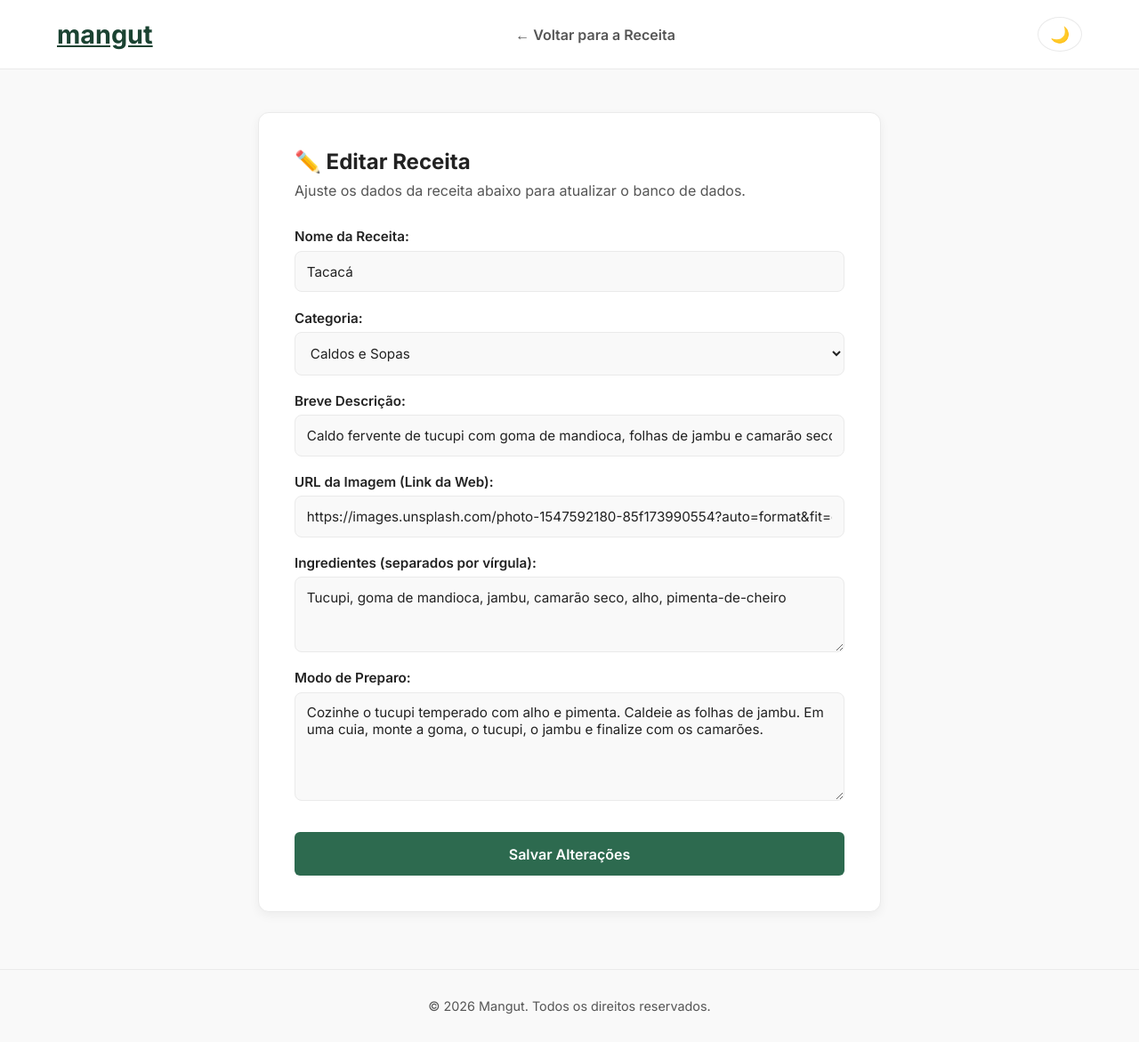
After one commit to NicolasNish/mangut, a Flask app: page /receita/1/editar in a window 1280 px wide. The commit adds this page. Shown: the whole page at 89% size. Run offline with Flask 3, Linux system fonts and the light colour scheme.

Commit message:
adicionando funcionalidade de excluir e editar receita

```diff
--- a/app/routes.py
+++ b/app/routes.py
@@ -4,6 +4,8 @@ from app.models import Receita, AvaliacaoReceita, Categoria
 
 main = Blueprint('main', __name__)
 
+
+# Rota da Página Inicial (Home)
 @main.route('/')
 def index():
     receitas_db = Receita.query.all()
@@ -14,18 +16,19 @@ def index():
             "nome": r.nome,
             "categoria": r.categoria_rel.nome,
             "descricao": r.descricao,
-            # Se não houver imagem cadastrada, usa uma imagem padrão
             "imagem_url": r.imagem_url or "https://images.unsplash.com/photo-1546069901-ba9599a7e63c?w=500"
         })
     return render_template('index.html', receitas=receitas_formatadas)
 
 
+# Formulário de Nova Receita (GET)
 @main.route('/receita/nova', methods=['GET'])
 def formulario_nova_receita():
     categorias = Categoria.query.all()
     return render_template('nova_receita.html', categorias=categorias)
 
 
+# Salvar Nova Receita (POST)
 @main.route('/receita/nova', methods=['POST'])
 def salvar_nova_receita():
     nome = request.form.get('nome')
@@ -33,7 +36,7 @@ def salvar_nova_receita():
     descricao = request.form.get('descricao')
     lista_ingredientes = request.form.get('lista_ingredientes')
     modo_preparo = request.form.get('modo_preparo')
-    imagem_url = request.form.get('imagem_url') # Captura a URL digitada no formulário
+    imagem_url = request.form.get('imagem_url')
 
     if nome and categoria_id and lista_ingredientes and modo_preparo:
         nova_receita = Receita(
@@ -41,7 +44,7 @@ def salvar_nova_receita():
             descricao=descricao,
             lista_ingredientes=lista_ingredientes,
             modo_preparo=modo_preparo,
-            imagem_url=imagem_url, # Salva o link da imagem no SQLite
+            imagem_url=imagem_url,
             categoria_idcategoria=int(categoria_id),
             gastronomos_idgastronomos=1
         )
@@ -53,6 +56,7 @@ def salvar_nova_receita():
     return redirect(url_for('main.formulario_nova_receita'))
 
 
+# Visualizar Detalhes da Receita
 @main.route('/receita/<int:id>')
 def detalhe_receita(id):
     receita = Receita.query.get_or_404(id)
@@ -71,6 +75,43 @@ def detalhe_receita(id):
     return render_template('receita.html', receita=dados_receita, ingredientes=ingredientes, avaliacoes=avaliacoes)
 
 
+# ✏️ Formulário de Editar Receita (GET)
+@main.route('/receita/<int:id>/editar', methods=['GET'])
+def formulario_editar_receita(id):
+    receita = Receita.query.get_or_404(id)
+    categorias = Categoria.query.all()
+
+    dados_receita = {
+        "id": receita.idreceitas,
+        "nome": receita.nome,
+        "descricao": receita.descricao,
+        "lista_ingredientes": receita.lista_ingredientes,
+        "modo_preparo": receita.modo_preparo,
+        "imagem_url": receita.imagem_url,
+        "categoria_id": receita.categoria_idcategoria
+    }
+
+    return render_template('editar_receita.html', receita=dados_receita, categorias=categorias)
+
+
+# ✏️ Salvar Edição da Receita (POST)
+@main.route('/receita/<int:id>/editar', methods=['POST'])
+def salvar_edicao_receita(id):
+    receita = Receita.query.get_or_404(id)
+
+    receita.nome = request.form.get('nome')
+    receita.categoria_idcategoria = int(request.form.get('categoria_id'))
+    receita.descricao = request.form.get('descricao')
+    receita.imagem_url = request.form.get('imagem_url')
+    receita.lista_ingredientes = request.form.get('lista_ingredientes')
+    receita.modo_preparo = request.form.get('modo_preparo')
+
+    db.session.commit()
+
+    return redirect(url_for('main.detalhe_receita', id=receita.idreceitas))
+
+
+# Salvar Avaliação (POST)
 @main.route('/receita/<int:id>/avaliar', methods=['POST'])
 def avaliar_receita(id):
     nota = request.form.get('avaliacoes')
@@ -87,3 +128,19 @@ def avaliar_receita(id):
         db.session.commit()
 
     return redirect(url_for('main.detalhe_receita', id=id))
+
+
+# 🗑️ Rota POST: Excluir uma receita e suas avaliações
+@main.route('/receita/<int:id>/excluir', methods=['POST'])
+def excluir_receita(id):
+    receita = Receita.query.get_or_404(id)
+
+    # 1. Primeiro exclui as avaliações associadas à receita (para evitar erro de chave estrangeira)
+    AvaliacaoReceita.query.filter_by(receitas_idreceitas=id).delete()
+
+    # 2. Exclui a receita em si
+    db.session.delete(receita)
+    db.session.commit()
+
+    # Redireciona de volta para a página inicial
+    return redirect(url_for('main.index'))
--- /dev/null
+++ b/app/templates/editar_receita.html
@@ -0,0 +1,79 @@
+<!DOCTYPE html>
+<html lang="pt-br">
+<head>
+    <meta charset="UTF-8">
+    <meta name="viewport" content="width=device-width, initial-scale=1.0">
+    <title>Editar {{ receita.nome }} - Mangut</title>
+    <link rel="stylesheet" href="{{ url_for('static', filename='css/style.css') }}">
+    <link rel="preconnect" href="https://fonts.googleapis.com">
+    <link rel="preconnect" href="https://fonts.gstatic.com" crossorigin>
+    <link href="https://fonts.googleapis.com/css2?family=Inter:wght@400;600;700&display=swap" rel="stylesheet">
+</head>
+<body>
+
+    <!-- Header / Navbar -->
+    <header class="navbar">
+        <a href="/" class="logo">mangut</a>
+        <nav class="nav-links">
+            <a href="/receita/{{ receita.id }}">← Voltar para a Receita</a>
+        </nav>
+        <div class="nav-actions">
+            <button id="theme-toggle" class="theme-toggle" title="Alternar Modo Escuro">🌙</button>
+        </div>
+    </header>
+
+    <main class="container">
+        <section class="form-section">
+            <h1>✏️ Editar Receita</h1>
+            <p class="form-subtext">Ajuste os dados da receita abaixo para atualizar o banco de dados.</p>
+
+            <form action="/receita/{{ receita.id }}/editar" method="POST" class="recipe-form">
+
+                <div class="form-group">
+                    <label for="nome">Nome da Receita:</label>
+                    <input type="text" id="nome" name="nome" value="{{ receita.nome }}" required>
+                </div>
+
+                <div class="form-group">
+                    <label for="categoria_id">Categoria:</label>
+                    <select id="categoria_id" name="categoria_id" required>
+                        {% for cat in categorias %}
+                        <option value="{{ cat.idcategoria }}" {% if cat.idcategoria == receita.categoria_id %}selected{% endif %}>
+                            {{ cat.nome }}
+                        </option>
+                        {% endfor %}
+                    </select>
+                </div>
+
+                <div class="form-group">
+                    <label for="descricao">Breve Descrição:</label>
+                    <input type="text" id="descricao" name="descricao" value="{{ receita.descricao }}" required>
+                </div>
+
+                <div class="form-group">
+                    <label for="imagem_url">URL da Imagem (Link da Web):</label>
+                    <input type="url" id="imagem_url" name="imagem_url" value="{{ receita.imagem_url or '' }}">
+                </div>
+
+                <div class="form-group">
+                    <label for="lista_ingredientes">Ingredientes (separados por vírgula):</label>
+                    <textarea id="lista_ingredientes" name="lista_ingredientes" rows="3" required>{{ receita.lista_ingredientes }}</textarea>
+                </div>
+
+                <div class="form-group">
+                    <label for="modo_preparo">Modo de Preparo:</label>
+                    <textarea id="modo_preparo" name="modo_preparo" rows="5" required>{{ receita.modo_preparo }}</textarea>
+                </div>
+
+                <button type="submit" class="btn-primary btn-submit">Salvar Alterações</button>
+            </form>
+        </section>
+    </main>
+
+    <footer>
+        <p>&copy; 2026 Mangut. Todos os direitos reservados.</p>
+    </footer>
+
+    <script src="{{ url_for('static', filename='js/main.js') }}"></script>
+</body>
+</html>
```
Also changed, not shown: app/templates/receita.html (+13 -1 lines), instance/mangut.db.
